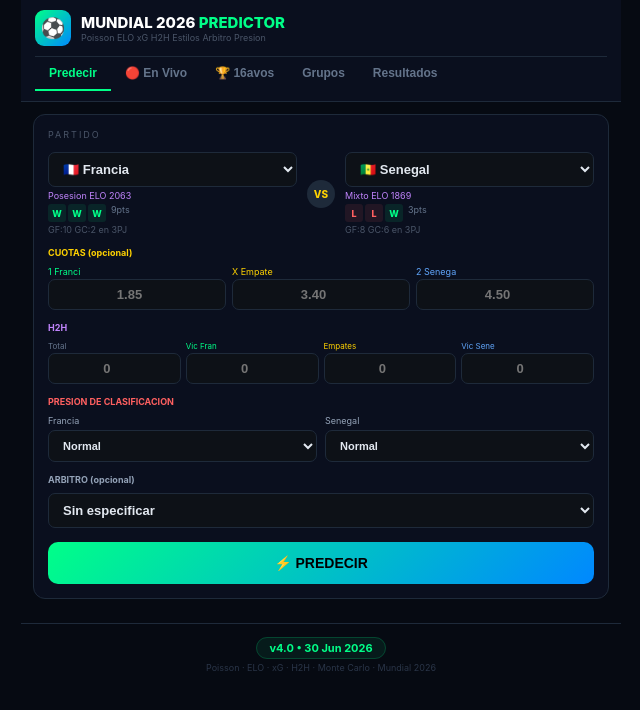
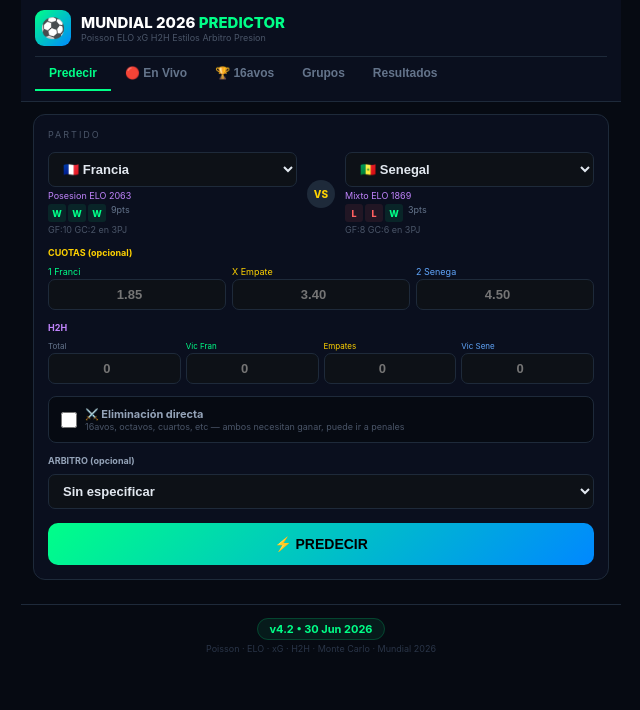
Before and after one commit to speedy0007/mundial2026, a React (Vite) app: page / in a window 1280 px wide. Shown: the top 710 px of the page, without its empty margins (319-959 px from the left). Built offline with nearby package versions, Linux system fonts and the light colour scheme.

Commit message:
Update App.jsx

```diff
--- a/src/App.jsx
+++ b/src/App.jsx
@@ -1,5 +1,5 @@
 import{useState}from"react";
-const VERSION="v4.0 • 30 Jun 2026";
+const VERSION="v4.2 • 30 Jun 2026";
 
 // Forma previa al mundial (últimos 5 partidos — W=ganó, D=empató, L=perdió)
 const PREFORMA={
@@ -108,7 +108,7 @@ function calcPuntosPre(eq){
 const teams=Object.keys(T).sort();
 function pois(l,k){let p=Math.exp(-l);for(let i=1;i<=k;i++)p*=l/i;return p;}
 
-function calc(s1,s2,q1,qx,q2,hj,hw1,hd,hw2,arb,presion1,presion2){
+function calc(s1,s2,q1,qx,q2,hj,hw1,hd,hw2,arb,esElim){
   // BASE: xG proporcional a defensa relativa (2.6 = promedio goles/partido mundial)
   const totalD=s1.d+s2.d;
   let l1=s1.xG*(s1.d/totalD)*2.6;
@@ -143,11 +143,10 @@ function calc(s1,s2,q1,qx,q2,hj,hw1,hd,hw2,arb,presion1,presion2){
   // AJUSTE H2H
   if(hj>=3){const r1=hw1/hj,r2=hw2/hj;l1*=(1+(r1-r2)*0.20);l2*=(1+(r2-r1)*0.20);}
 
-  // AJUSTE presion de clasificacion
-  if(presion1==="ganar"){l1*=1.12;l2*=1.06;}
-  else if(presion1==="eliminado"){l1*=1.08;}
-  if(presion2==="ganar"){l2*=1.12;l1*=1.06;}
-  else if(presion2==="eliminado"){l2*=1.08;}
+  // AJUSTE eliminacion directa: AMBOS equipos necesitan ganar (no hay opcion "normal")
+  // Sube ambos lambdas por la urgencia, pero menos que en fase de grupos porque
+  // tambien aumenta la cautela tactica (nadie quiere arriesgar y quedar expuesto a contragolpe)
+  if(esElim){l1*=1.06;l2*=1.06;}
 
   // AJUSTE arbitro
   const ra=ARBITROS[arb]||0;
@@ -155,7 +154,8 @@ function calc(s1,s2,q1,qx,q2,hj,hw1,hd,hw2,arb,presion1,presion2){
   else if(ra===-1){l1*=0.94;l2*=0.94;}
 
   // Solo minimo, SIN techo fijo - cada partido refleja sus propios datos
-  l1=Math.max(0.3,l1);l2=Math.max(0.3,l2);
+  // Techo realista: en futbol real es extremadamente raro superar 4 goles esperados
+  l1=Math.max(0.3,Math.min(4,l1));l2=Math.max(0.3,Math.min(4,l2));
 
   let pH=0,pD=0,pA=0,m15=0,m25=0,btts=0;
   for(let i=0;i<=6;i++)for(let j=0;j<=6;j++){const p=pois(l1,i)*pois(l2,j);if(i>j)pH+=p;else if(i===j)pD+=p;else pA+=p;if(i+j>1)m15+=p;if(i+j>2)m25+=p;if(i>0&&j>0)btts+=p;}
@@ -269,8 +269,7 @@ export default function App(){
   const[hd,setHd]=useState("");
   const[hw2,setHw2]=useState("");
   const[arb,setArb]=useState("Sin especificar");
-  const[pr1,setPr1]=useState("normal");
-  const[pr2,setPr2]=useState("normal");
+  const[esElim,setEsElim]=useState(false);
   const[grp,setGrp]=useState("A");
   const[res,setRes]=useState(null);
   const[mc,setMc]=useState(null);
@@ -303,7 +302,7 @@ export default function App(){
     if(t1===t2)return;
     setLoad(true);
     setTimeout(()=>{
-      const r=calc(s1,s2,+q1,+qx,+q2,+hj,+hw1,+hd,+hw2,arb,pr1,pr2);
+      const r=calc(s1,s2,+q1,+qx,+q2,+hj,+hw1,+hd,+hw2,arb,esElim);
       const sim=monteCarlo(r.l1,r.l2,10000);
       // Combinar ambos metodos: promedio 50/50
       const cH=(r.pH+sim.pH)/2;
@@ -317,8 +316,9 @@ export default function App(){
       // Marcador del Monte Carlo (más probable de simulacion)
       const topScore=sim.top[0]?.score||`${r.sh}-${r.sa}`;
       const cf=Math.max(combinado.pH,combinado.pD,combinado.pA)>0.55?"ALTA":Math.max(combinado.pH,combinado.pD,combinado.pA)>0.42?"MEDIA":"BAJA";
-      const mj=combinado.pH>0.55?"Victoria "+t1:combinado.pA>0.55?"Victoria "+t2:(combinado.pH+combinado.pD)>0.75?"Doble 1X":(combinado.pA+combinado.pD)>0.75?"Doble X2":r.m15>0.72?"Mas 1.5 goles":"Evalua con cuotas";
-      setRes({...r,...combinado,cf,mj,topScore,t1,t2});
+      let mj=combinado.pH>0.55?"Victoria "+t1:combinado.pA>0.55?"Victoria "+t2:(combinado.pH+combinado.pD)>0.75?"Doble 1X":(combinado.pA+combinado.pD)>0.75?"Doble X2":r.m15>0.72?"Mas 1.5 goles":"Evalua con cuotas";
+      if(esElim&&combinado.pD>0.30){mj="Posible definicion por penales";}
+      setRes({...r,...combinado,cf,mj,topScore,t1,t2,esElim});
       setMc(sim);
       setLoad(false);
     },300);
@@ -382,24 +382,14 @@ export default function App(){
               <div><div style={{fontSize:8,color:B,marginBottom:2}}>Vic {t2.slice(0,4)}</div><input type="number" min="0" placeholder="0" value={hw2} onChange={e=>setHw2(e.target.value)} style={inp}/></div>
             </div>
 
-            <div style={{fontSize:9,color:"#ff6060",fontWeight:700,marginBottom:8}}>PRESION DE CLASIFICACION</div>
-            <div style={{display:"grid",gridTemplateColumns:"1fr 1fr",gap:8,marginBottom:12}}>
-              <div>
-                <div style={{fontSize:9,color:"#94a3b8",marginBottom:4}}>{t1.slice(0,10)}</div>
-                <select value={pr1} onChange={e=>setPr1(e.target.value)} style={{...sel,fontSize:11}}>
-                  <option value="normal">Normal</option>
-                  <option value="ganar">Necesita ganar</option>
-                  <option value="eliminado">Ya eliminado</option>
-                </select>
-              </div>
-              <div>
-                <div style={{fontSize:9,color:"#94a3b8",marginBottom:4}}>{t2.slice(0,10)}</div>
-                <select value={pr2} onChange={e=>setPr2(e.target.value)} style={{...sel,fontSize:11}}>
-                  <option value="normal">Normal</option>
-                  <option value="ganar">Necesita ganar</option>
-                  <option value="eliminado">Ya eliminado</option>
-                </select>
-              </div>
+            <div style={{marginBottom:12}}>
+              <label style={{display:"flex",alignItems:"center",gap:8,cursor:"pointer",background:esElim?"#ff303010":C,border:`1px solid ${esElim?"#ff6060":"#1e2a3a"}`,borderRadius:8,padding:"10px 12px"}}>
+                <input type="checkbox" checked={esElim} onChange={e=>setEsElim(e.target.checked)} style={{width:16,height:16}}/>
+                <div>
+                  <div style={{fontSize:11,fontWeight:700,color:esElim?"#ff6060":"#94a3b8"}}>⚔️ Eliminación directa</div>
+                  <div style={{fontSize:9,color:"#4a5568"}}>16avos, octavos, cuartos, etc — ambos necesitan ganar, puede ir a penales</div>
+                </div>
+              </label>
             </div>
 
             <div style={{fontSize:9,color:"#94a3b8",fontWeight:700,marginBottom:8}}>ARBITRO (opcional)</div>
@@ -438,7 +428,7 @@ export default function App(){
                 <div style={{textAlign:"center",flex:1}}><div style={{fontSize:28}}>{s2.fl}</div><div style={{fontSize:11,fontWeight:700,marginTop:3}}>{t2}</div><div style={{display:"flex",gap:2,justifyContent:"center",marginTop:3}}>{f2.fm.map((f,i)=><FT key={i} r={f}/>)}</div></div>
               </div>
               <Fi l={"1 "+t1} v={res.pH} c={G}/>
-              <Fi l="X Empate" v={res.pD} c={Y}/>
+              <Fi l={res.esElim?"X Empate (va a penales)":"X Empate"} v={res.pD} c={Y}/>
               <Fi l={"2 "+t2} v={res.pA} c={B}/>
             </div>
             <div style={card}>
@@ -555,7 +545,7 @@ export default function App(){
                 {p.j?(
                   <span style={{fontSize:13,fontWeight:900,padding:"2px 10px",background:"#1e2a3a",borderRadius:6,minWidth:60,textAlign:"center"}}>{p.r}</span>
                 ):(
-                  <button onClick={()=>{setT1(p.h);setT2(p.a);setTab("pred");setRes(null);}} style={{padding:"3px 10px",borderRadius:6,border:`1px solid ${G}20`,background:`${G}08`,color:G,fontSize:10,cursor:"pointer",fontWeight:700,minWidth:60}}>Predecir</button>
+                  <button onClick={()=>{setT1(p.h);setT2(p.a);setEsElim(true);setTab("pred");setRes(null);}} style={{padding:"3px 10px",borderRadius:6,border:`1px solid ${G}20`,background:`${G}08`,color:G,fontSize:10,cursor:"pointer",fontWeight:700,minWidth:60}}>Predecir</button>
                 )}
                 <span style={{flex:1,fontSize:11,fontWeight:p.w===p.a?800:600,color:p.j&&p.w!==p.a?"#4a5568":"#e2e8f0",textAlign:"right"}}>{p.a}</span>
                 <span style={{fontSize:14}}>{T[p.a]?.fl}</span>
```
